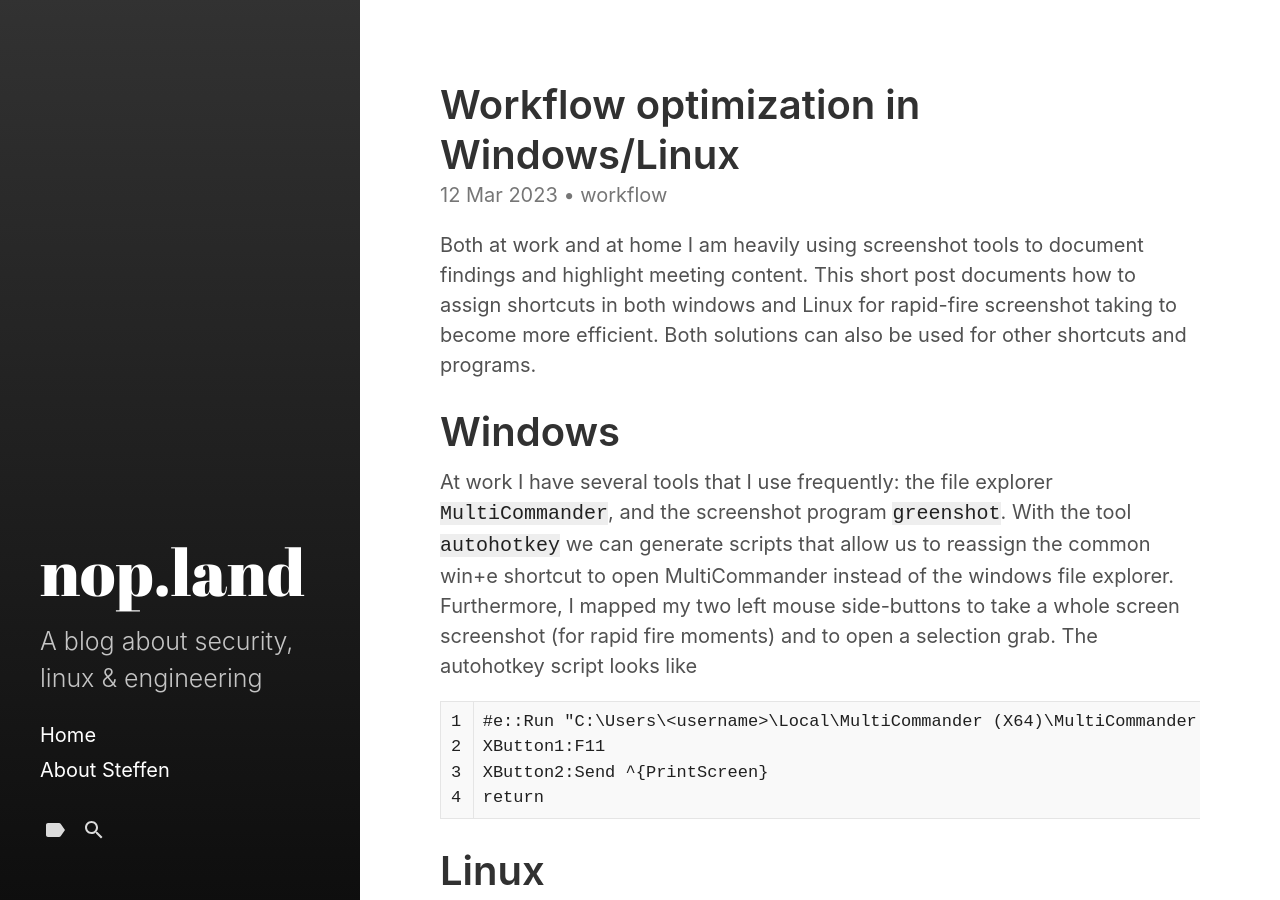
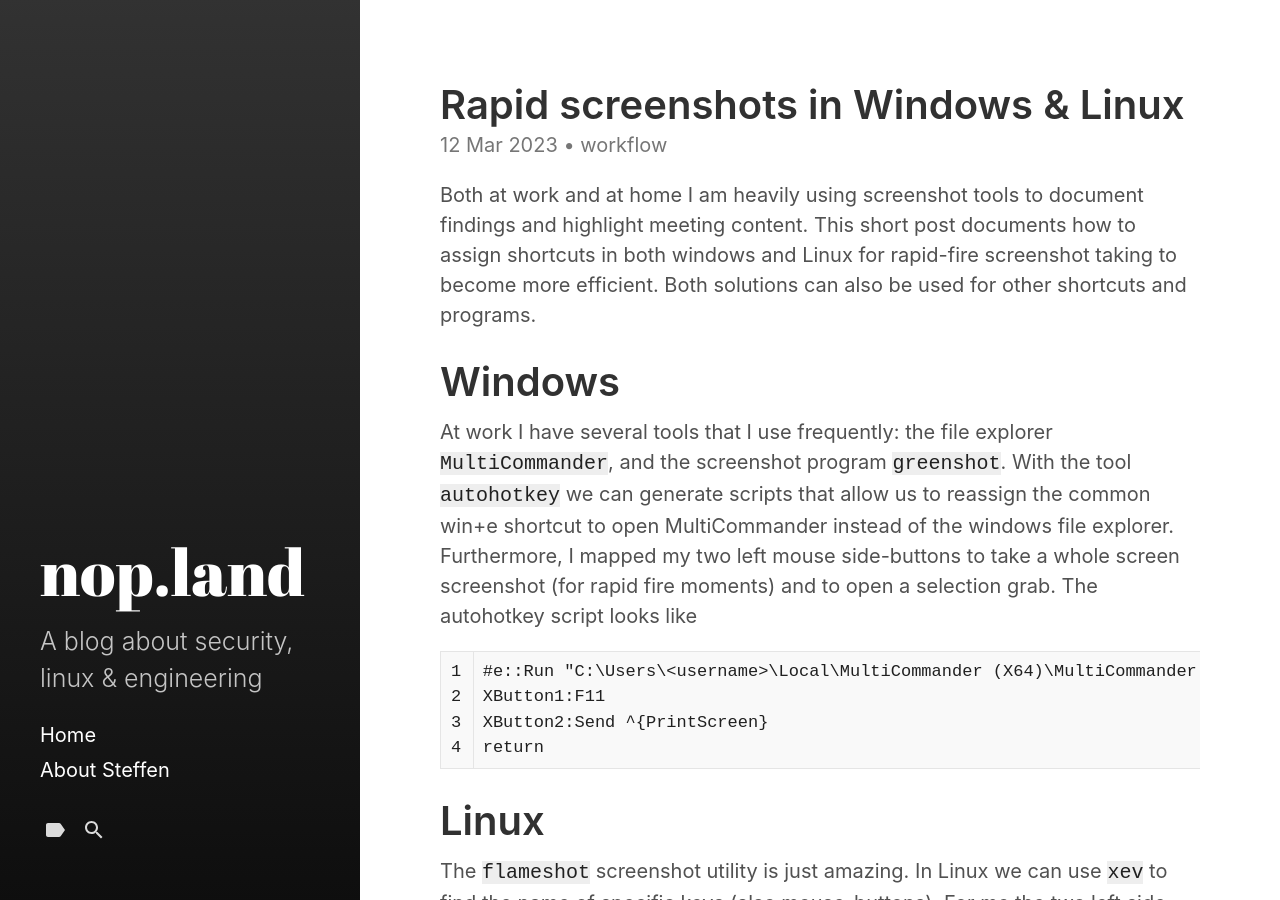
Before and after one commit to bytewvr/blog, a Jekyll site: the page built from _posts/2023-03-12-Rapid screenshots in Windows & Linux.md, in a window 1280 px wide and 900 px high. Built offline with Jekyll 4.4.1, drawn with Linux system fonts in a browser that asks for light colours.

Commit message:
first push

```diff
--- a/_posts/2023-03-12-Rapid screenshots in Windows & Linux.md
+++ b/_posts/2023-03-12-Rapid screenshots in Windows & Linux.md
@@ -1,6 +1,6 @@
 ---
 layout: post
-title: Workflow optimization in Windows/Linux
+title: Rapid screenshots in Windows & Linux
 category: workflow
 date: 2023-03-12
 tags:
```
